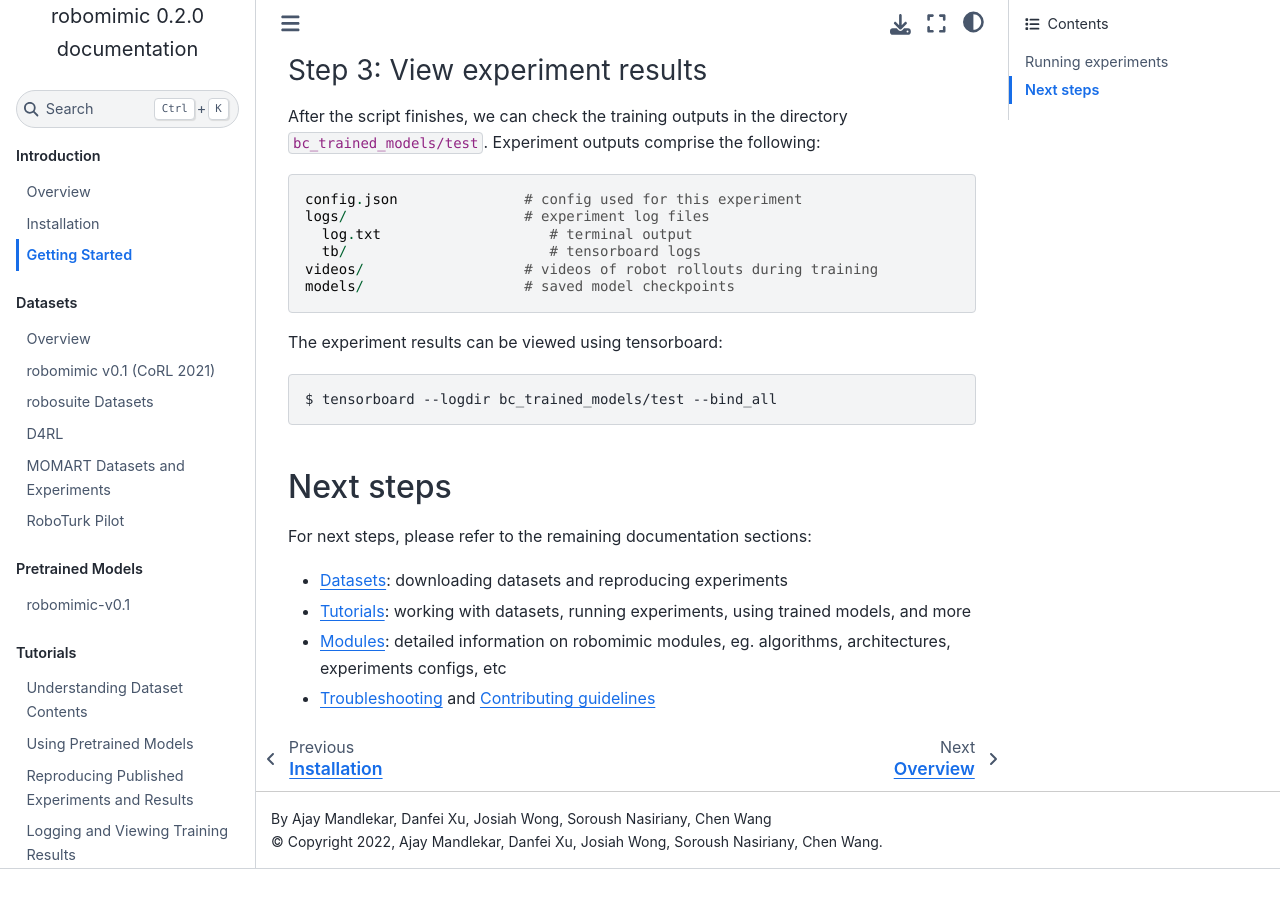
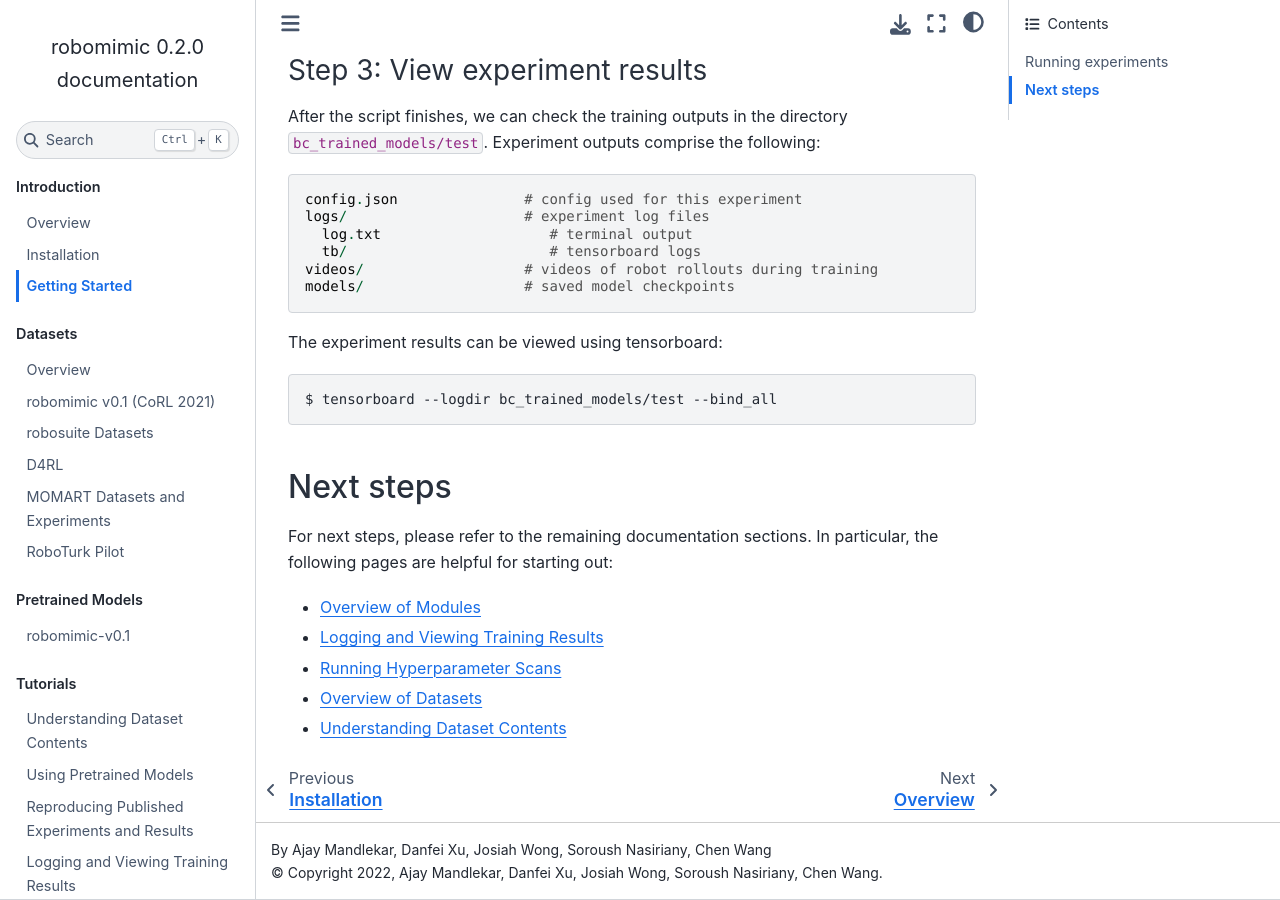
Before and after one commit to ARISE-Initiative/robomimic, a Sphinx documentation site: the page built from docs/introduction/getting_started.md, in a window 1280 px wide and 900 px high, scrolled down 1036 px. Built offline with Sphinx 7.4.7 and the Sphinx Book theme 1.1.4, drawn with Linux system fonts in a browser that asks for light colours; pages that are not in the unit, such as notebooks, are missing from menus; before the commit the page ends 1905 px from its top, so only the background shows below that.

Commit message:
(docs) update next links in getting_started.md

````diff
--- a/docs/introduction/getting_started.md
+++ b/docs/introduction/getting_started.md
@@ -77,8 +77,9 @@
   ...
 ```
 -->
-For next steps, please refer to the remaining documentation sections:
-- [Datasets](../datasets/overview.html): downloading datasets and reproducing experiments
-- [Tutorials](../tutorials/understanding_dataset_contents.html): working with datasets, running experiments, using trained models, and more
-- [Modules](../modules/overview.html): detailed information on robomimic modules, eg. algorithms, architectures, experiments configs, etc
-- [Troubleshooting](../miscellaneous/troubleshooting.html) and [Contributing guidelines](../miscellaneous/contributing.html)
+For next steps, please refer to the remaining documentation sections. In particular, the following pages are helpful for starting out:
+- [Overview of Modules](../modules/overview.html)
+- [Logging and Viewing Training Results](../tutorials/viewing_results.html)
+- [Running Hyperparameter Scans](../tutorials/hyperparam_scan.html)
+- [Overview of Datasets](../datasets/overview.html)
+- [Understanding Dataset Contents](../tutorials/understanding_dataset_contents.html)
````
